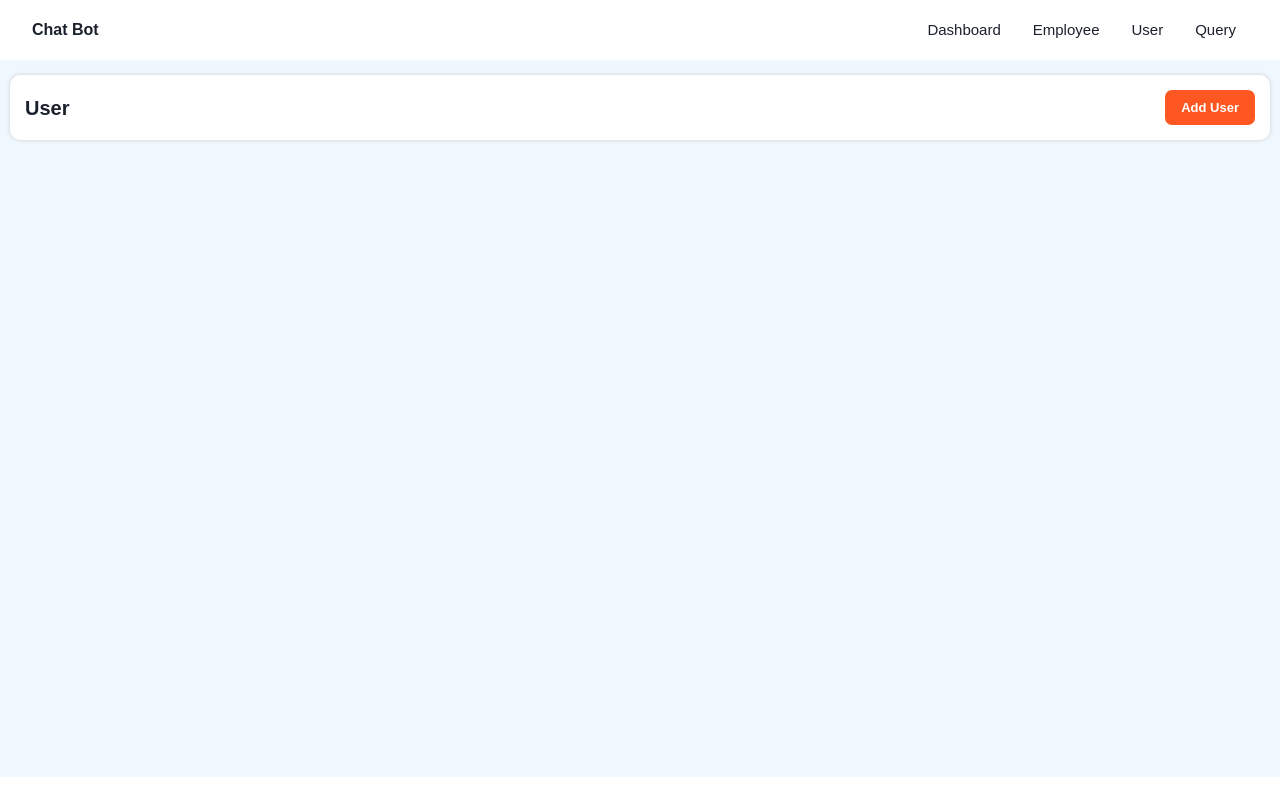
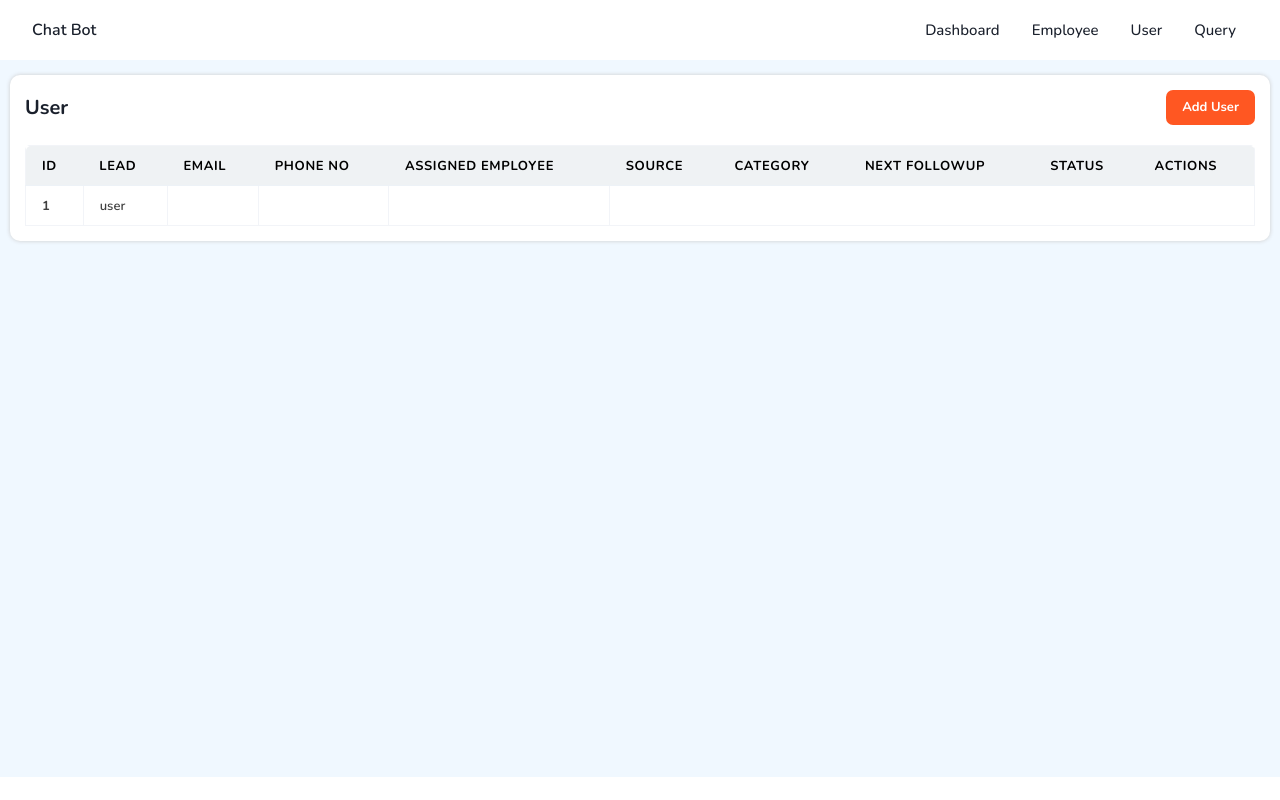
Before and after one commit to KnightDeveloper123/marworx_chatbot, a React (Vite) app: page /admin/user in a window 1280 px wide. Built offline with nearby package versions, Linux system fonts and the light colour scheme.

Commit message:
work on user.jsx

```diff
--- a/src/App.css
+++ b/src/App.css
@@ -1,3 +1,6 @@
+@import url('https://fonts.googleapis.com/css2?family=Nunito:ital,wght@0,200..1000;1,200..1000&display=swap');
+
+
 .loader {
     width: 60px;
     aspect-ratio: 2;
@@ -34,7 +37,6 @@
   }
 }
 
-@import url('https://fonts.googleapis.com/css2?family=Nunito:ital,wght@0,200..1000;1,200..1000&display=swap');
 
 * {
   font-family: "Nunito", sans-serif !important;
--- a/src/components/admin/User.jsx
+++ b/src/components/admin/User.jsx
@@ -1,22 +1,17 @@
-import { Button, Flex, Text } from "@chakra-ui/react";
+import { Button, Flex, Table, TableContainer, Tbody, Td, Text, Th, Thead, Tr } from "@chakra-ui/react";
 import React from "react";
 import Card from "../../Card";
 
-function User() {
+function User({flag}) {
   return (
     <Card>
       <Flex
         w="100%"
         justifyContent="space-between"
-        direction={{ xl: "row", lg: "row", md: "row", sm: "row", base: "row" }}
+       flexDirection={'column'}
         p="5px"
       >
-        <Flex
-          w="100%"
-          alignItems={"center"}
-          justifyContent="space-between"
-          gap="10px"
-        >
+         <Flex w="100%" alignItems={'center'} justifyContent="space-between" gap="10px">
           <Text fontWeight="var(--big-font-weight)" fontSize="var(--semi-big)">
             User
           </Text>
@@ -62,7 +57,171 @@ function User() {
               </Button>
             </Flex>
           </Flex>
+
         </Flex>
+        <TableContainer
+        mt="20px"
+        borderRadius="5px 5px 0px 0px"
+        //  maxH={flag ? "unset" : "600px"}
+        // overflowY={flag ? "unset" : "scroll"}
+      >
+        <Table size="sm" className='custom-striped-table'>
+          <Thead border="0.5px solid #F2F4F8">
+            <Tr h="40px" bgColor="var(--table-header-bg)">
+              <Th
+                fontWeight="var(--big-font-weight)"
+                color='var(--text-black)'
+                borderRadius="5px 0px 0px 0px"
+                fontSize="var(--mini-text)"
+              >
+                ID
+              </Th>
+              <Th
+                fontWeight="var(--big-font-weight)"
+                color='var(--text-black)'
+                borderRadius=""
+                fontSize="var(--mini-text)"
+              >
+                Lead
+              </Th>
+              <Th
+                fontWeight="var(--big-font-weight)"
+                color='var(--text-black)'
+                borderRadius=""
+                fontSize="var(--mini-text)"
+              >
+                Email
+              </Th>
+              <Th
+                fontWeight="var(--big-font-weight)"
+                color='var(--text-black)'
+                borderRadius=""
+                fontSize="var(--mini-text)"
+              >
+                Phone no
+              </Th>
+              <Th
+                fontWeight="var(--big-font-weight)"
+                color='var(--text-black)'
+                borderRadius=""
+                fontSize="var(--mini-text)"
+              >
+                Assigned employee
+              </Th>
+              <Th
+                fontWeight="var(--big-font-weight)"
+                color='var(--text-black)'
+                borderRadius=""
+                fontSize="var(--mini-text)"
+              >
+                Source
+              </Th>
+              <Th
+                fontWeight="var(--big-font-weight)"
+                color='var(--text-black)'
+                borderRadius=""
+                fontSize="var(--mini-text)"
+              >
+                category
+              </Th>
+
+              <Th
+                fontWeight="var(--big-font-weight)"
+                color='var(--text-black)'
+                borderRadius=""
+                fontSize="var(--mini-text)"
+              >
+                Next Followup
+              </Th>
+              <Th
+                fontWeight="var(--big-font-weight)"
+                color='var(--text-black)'
+                borderRadius=""
+                fontSize="var(--mini-text)"
+              >
+                Status
+              </Th>
+              {/* {userDetails.type === "admin" || userDetails.active === 1 ? ( */}
+                <Th
+                  fontWeight="var(--big-font-weight)"
+                  color='var(--text-black)'
+                  borderRadius="0px 5px 0px 0px"
+                  fontSize="var(--mini-text)"
+                >Actions</Th>
+              {/* ) : (
+                ""
+              )} */}
+            </Tr>
+          </Thead>
+
+          <Tbody>
+            {/* {displayedData &&
+              displayedData.map((d, index) => ( */}
+                <Tr
+                //   key={index}
+                  border="0.5px solid #F2F4F8"
+                  h="40px"
+                  textAlign="start"
+                >
+                  <Td
+                    border="0.5px solid #F2F4F8"
+                    color={"#404040"}
+                    fontSize="var(--mini-text)"
+                    fontWeight="var(--big-font-weight)"
+                  >
+                    1
+                    {/* {d.id} */}
+                  </Td>
+                  <Td
+                    border="0.5px solid #F2F4F8"
+                    color={"#404040"}
+                    fontSize="var(--mini-text)"
+                    fontWeight="var(--big-font-weight)"
+                    // onClick={() => editleads(d.id)} _hover={{ cursor: "pointer", color: "navy" }}
+                  >
+                    <Flex display={"flex"} alignItems={"center"} gap={"5px"}>
+                        user
+                      {/* <Avatar size={"xs"} name={d.name} />
+                      {d.name} */}
+                    </Flex>
+                  </Td>
+                  <Td
+                    border="0.5px solid #F2F4F8"
+                    color={"#404040"}
+                    fontSize="var(--mini-text)"
+                    fontWeight="var(--big-font-weight)"
+                  >
+                    {/* {d.email} */}
+                  </Td>
+                  <Td
+                    border="0.5px solid #F2F4F8"
+                    color={"#404040"}
+                    fontSize="var(--mini-text)"
+                    fontWeight="var(--big-font-weight)"
+                  >
+                    {/* {d.phone_no} */}
+                  </Td>
+                  <Td
+                    border="0.5px solid #F2F4F8"
+                    color={"#404040"}
+                    fontSize="var(--mini-text)"
+                    fontWeight="var(--big-font-weight)"
+                    // onClick={() => fetchNextUrl(d.assigen_to)} _hover={{ cursor: "pointer", color: "navy" }}
+                  >
+                    <Flex display={"flex"} alignItems={"center"} gap={"5px"} >
+                      {/* <Avatar size={"xs"} name={d.emp_name} />
+                      {d.emp_name} */}
+                    </Flex>
+                  </Td>
+
+
+
+                </Tr>
+              {/* ))} */}
+          </Tbody>
+        </Table>
+      </TableContainer>
+
       </Flex>
     </Card>
   );
```
